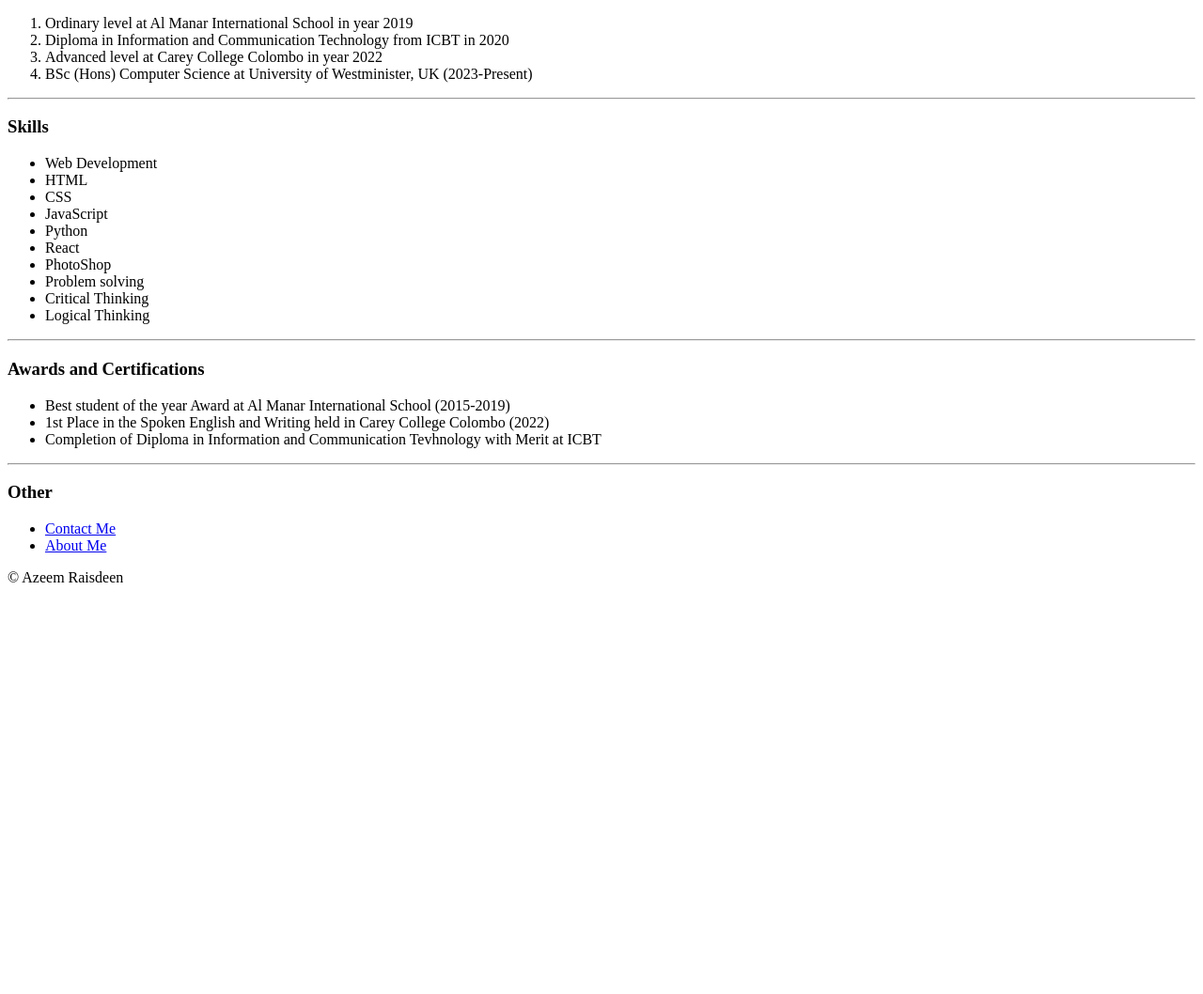
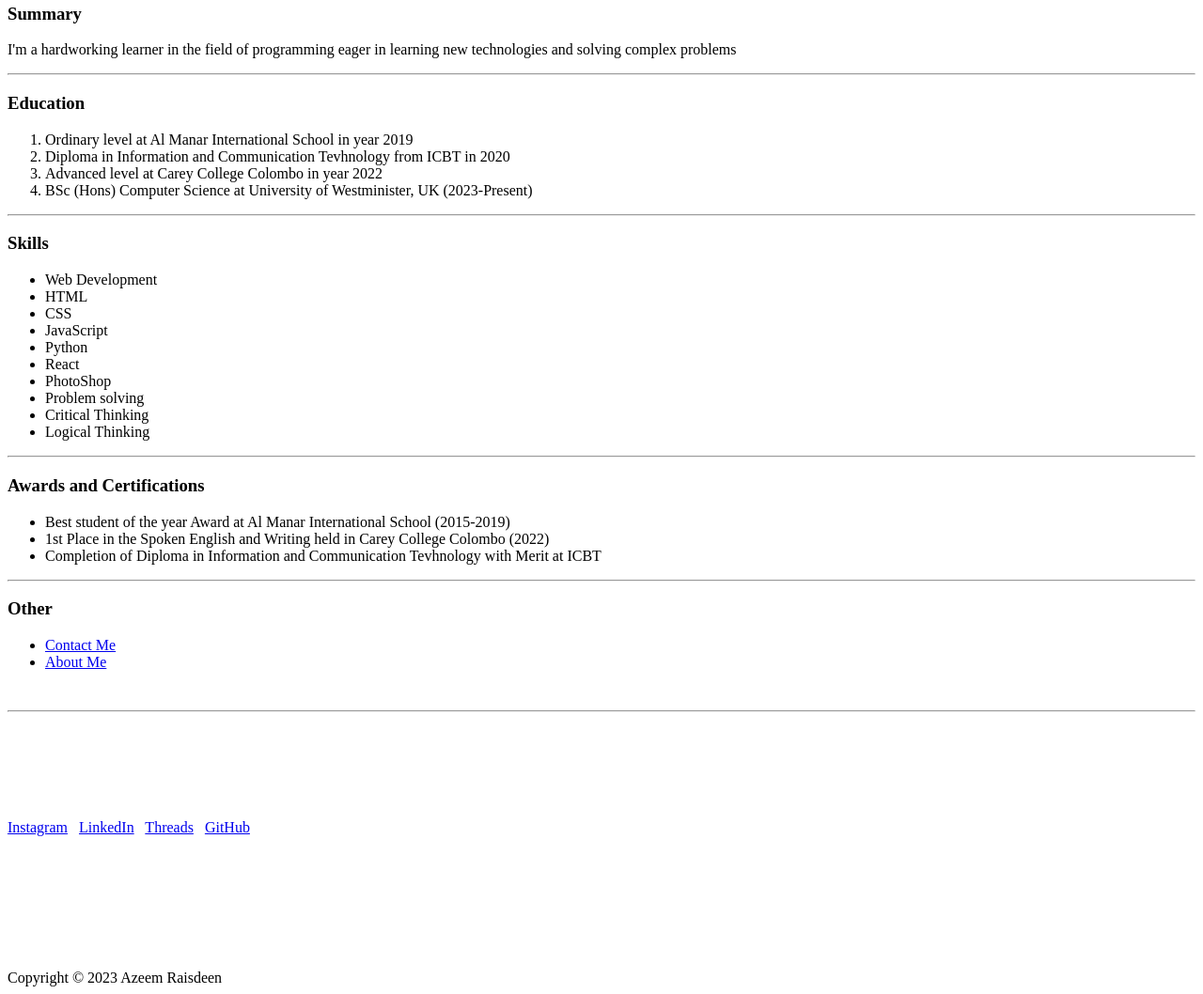
Before and after one commit to azeemraisdeen/Resume, a plain HTML site: page index.html in a window 1280 px wide. Shown: the part 423-1481 px from the top of the page at 94% size. Before the commit the page ends 1055 px from the top, so only its background shows below. Drawn offline with Linux system fonts and the light colour scheme.

Commit message:
Update index.html

```diff
--- a/index.html
+++ b/index.html
@@ -2,22 +2,45 @@
 <html lang="en">
     <head>
         <meta charset="UTF-8">
-        <title>My Resume</title>
+        <title>Azeem Raisdeen</title>
+        <link rel="icon" type="image/x-icon" href="./Azeem Favicon.ico">
+        <link rel="stylesheet" href="./styles.css">
+        <link rel="preconnect" href="https://fonts.googleapis.com">
+        <link rel="preconnect" href="https://fonts.gstatic.com" crossorigin>
+        <link href="https://fonts.googleapis.com/css2?family=Heebo:wght@300;400&family=Roboto:wght@300&display=swap" rel="stylesheet">
     </head>
     <body>
+        <div class="navbar">
+            <ul class="navbar">
+                <li><a href="https://www.google.com/">Home</a></li>
+                <li><a href="https://www.google.com/">Projects</a></li>
+                <li><a href="https://www.google.com/">Contact</a></li>
+                <li><a href="https://www.google.com/">About</a></li>
+                <li><a href="https://www.google.com/">Services</a></li>
+                <li><a href="https://www.google.com/">Our Clients</a></li>
+             </ul>
+        </div>
+
         <h1>Azeem Raisdeen</h1>
         <img src="./Azeem.JPG" height="200" />
+        <div class="summary">
             <h3>Summary</h3>
             <p>I'm a hardworking learner in the field of programming eager in learning new technologies and solving complex problems</p>
+        </div>
+
         <hr />
+        <div class="education">
             <h3>Education</h3>
                 <ol>
                     <li>Ordinary level at Al Manar International School in year 2019</li>
-            <li>Diploma in Information and Communication Technology from ICBT in 2020</li>
+                    <li>Diploma in Information and Communication Tevhnology from ICBT in 2020</li>
                     <li>Advanced level at Carey College Colombo in year 2022</li>
                     <li>BSc (Hons) Computer Science at University of Westminister, UK (2023-Present)</li>
                 </ol>
+        </div>
+
         <hr />
+        <div class="skills">
             <h3>Skills</h3>
                 <ul>
                     <li>Web Development</li>
@@ -31,24 +54,50 @@
                     <li>Critical Thinking</li>
                     <li>Logical Thinking</li>
                 </ul>
+        </div>
+
         <hr />
-        <h3>Awards and Certifications</h3>
+        <div class="awards"><h3>Awards and Certifications</h3>
             <ul>
                 <li>Best student of the year Award at Al Manar International School (2015-2019)</li>
                 <li>1st Place in the Spoken English and Writing held in Carey College Colombo (2022)</li>
                 <li>Completion of Diploma in Information and Communication Tevhnology with Merit at ICBT </li>
             </ul>
+        </div>
+
         <hr />
+        <div class="other">
             <h3>Other</h3>
             <ul>
                 <li><a href="./Contact Me.html">Contact Me</a></li>
                 <li><a href="./About Me.html">About Me</a></li>
             </ul>
-        <footer>
-            &copy Azeem Raisdeen
-        </footer>
+        </div>
+        <br />
+        <hr />
 
 
+        <div class="footer">
+            <footer>
+            <br />
+            <br />
+            <br />
+            <br />
+            <br />
+            <p class="links"><a href="https://www.instagram.com/azeemraisdeen">Instagram</a>&nbsp&nbsp
+            <a href="https://www.linkedin.com/in/azeemraisdeen">LinkedIn</a>&nbsp&nbsp
+            <a href="https://www.threads.net/azeemraisdeen">Threads</a>&nbsp&nbsp
+            <a href="https://www.github.com/azeemraisdeen">GitHub</a></p>
+            <br />
+            <br />
+            <br />
+            <br />
+            <br />
+            <br />
+            <br />
+            Copyright &copy 2023 Azeem Raisdeen
 
+            </footer>
+        </div>
     </body>
 </html>
```
Lines whose indentation alone changed are shown as unchanged.
